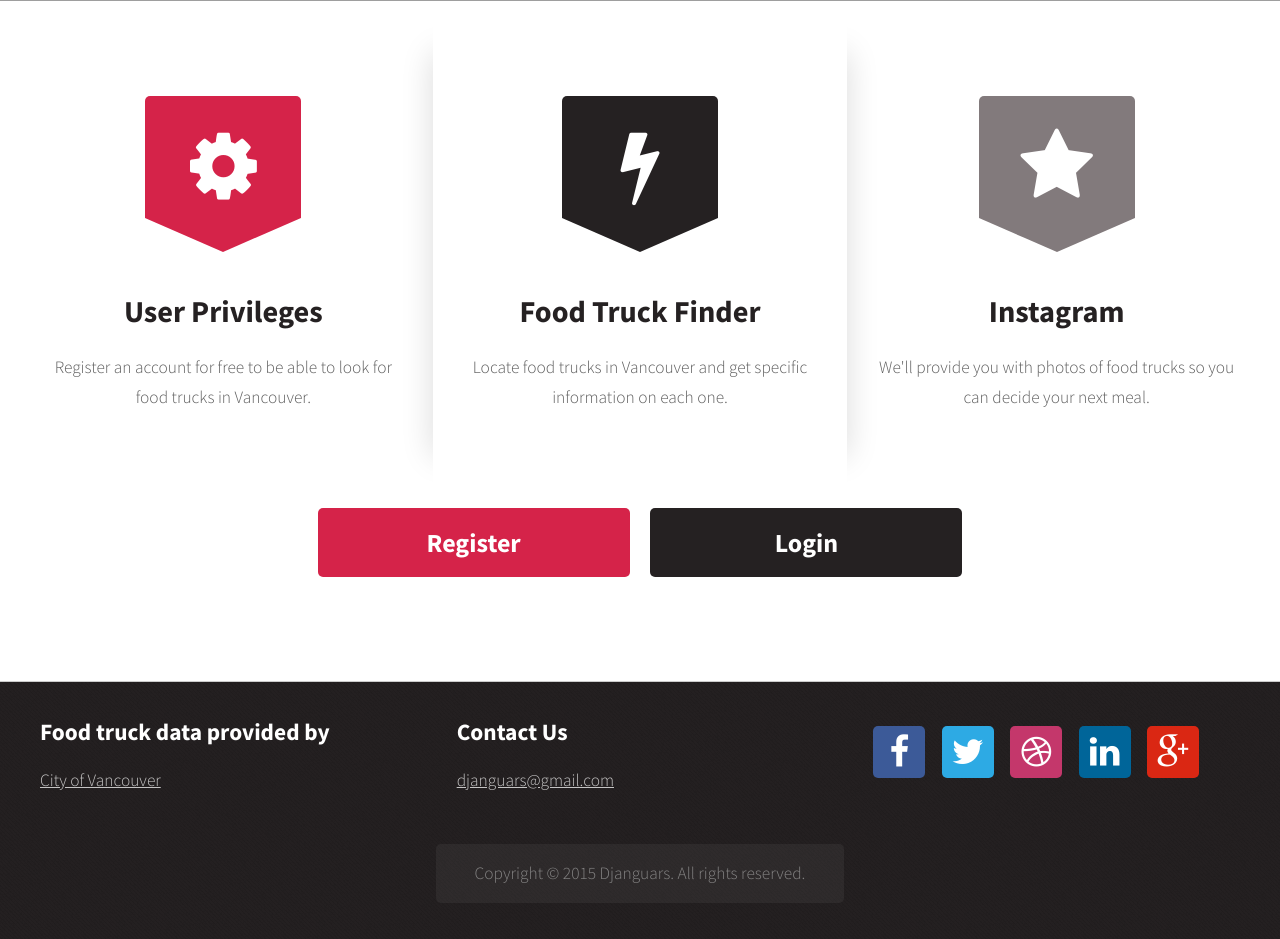
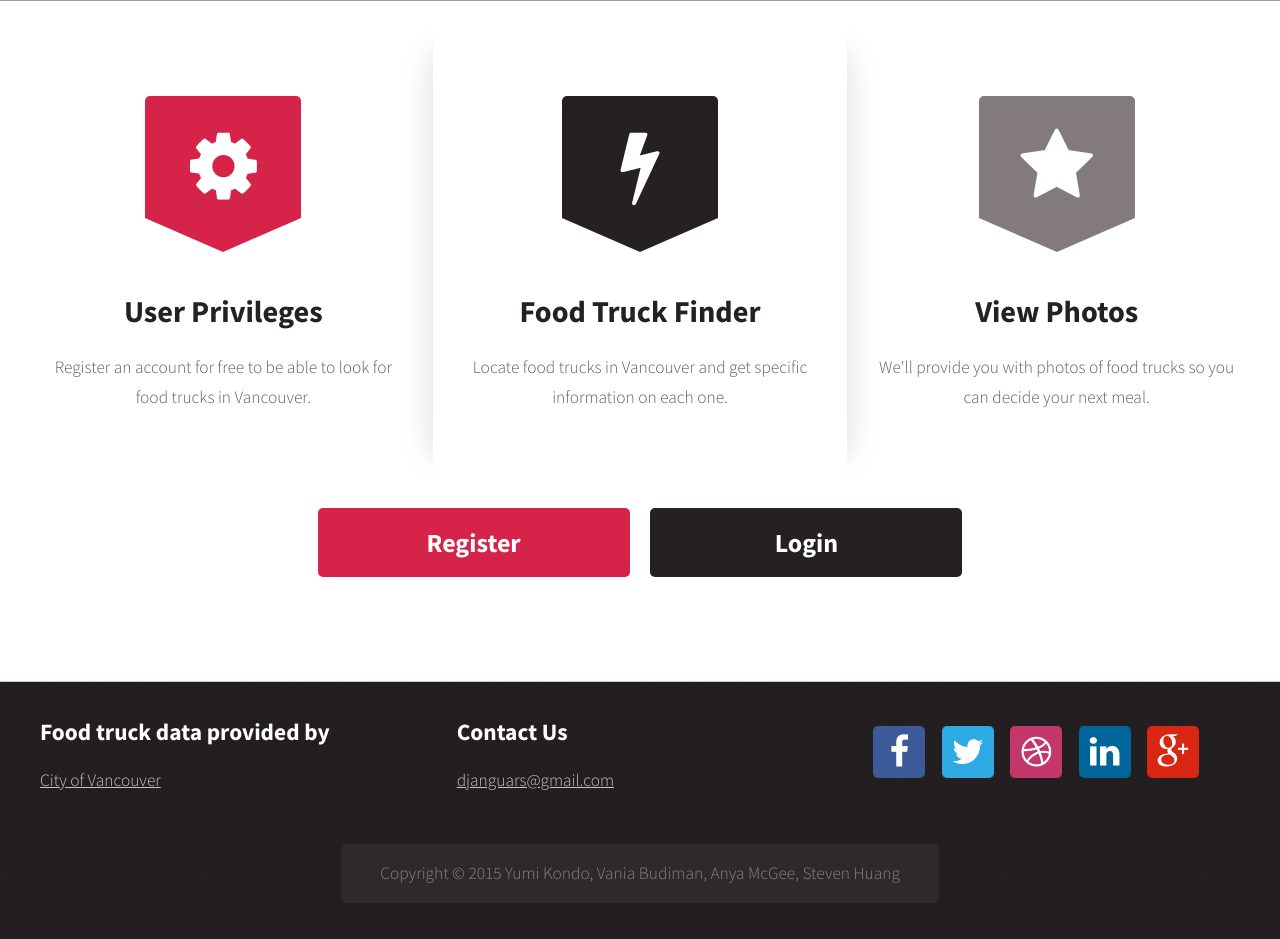
Before and after one commit to stevenh0/Steven-Huang, a Django app: page / in a window 1280 px wide. Shown: the part 780-1719 px from the top of the page. Run offline with Django 3.2, Linux system fonts and the light colour scheme; parts of the project's set-up code (start-up, migrations or seed data) failed here and were passed over; grey boxes are pictures that could not be loaded.

Commit message:
Add group member names to copyright on footer

```diff
--- a/mysite/mealsOnWheels/templates/mealsOnWheels/index.html
+++ b/mysite/mealsOnWheels/templates/mealsOnWheels/index.html
@@ -84,7 +84,7 @@
 										<section class="last">
 											<i class="icon featured alt2 fa-star"></i>
 											<header>
-												<h2>Instagram</h2>
+												<h2>View Photos</h2>
 											</header>
 											<p>We'll provide you with photos of food trucks so you can decide your next meal.</p>
 										</section>
@@ -143,7 +143,7 @@
 								<!-- Copyright -->
 									<div id="copyright">
 										<ul class="links">
-											<li>Copyright &copy; 2015 Djanguars. All rights reserved.</li>
+											<li>Copyright &copy; 2015 Yumi Kondo, Vania Budiman, Anya McGee, Steven Huang</li>
 										</ul>
 									</div>
 
--- a/mysite/mealsOnWheels/templates/mealsOnWheels/login.html
+++ b/mysite/mealsOnWheels/templates/mealsOnWheels/login.html
@@ -112,7 +112,7 @@
 								<!-- Copyright -->
 									<div id="copyright">
 										<ul class="links">
-											<li>Copyright &copy; 2015 Djanguars. All rights reserved.</li>
+											<li>Copyright &copy; 2015 Yumi Kondo, Vania Budiman, Anya McGee, Steven Huang</li>
 										</ul>
 									</div>
 
--- a/mysite/mealsOnWheels/templates/mealsOnWheels/map.html
+++ b/mysite/mealsOnWheels/templates/mealsOnWheels/map.html
@@ -160,7 +160,7 @@
 								<!-- Copyright -->
 									<div id="copyright">
 										<ul class="links">
-											<li>Copyright &copy; 2015 Djanguars. All rights reserved.</li>
+											<li>Copyright &copy; 2015 Yumi Kondo, Vania Budiman, Anya McGee, Steven Huang</li>
 										</ul>
 									</div>
 
--- a/mysite/mealsOnWheels/templates/mealsOnWheels/register.html
+++ b/mysite/mealsOnWheels/templates/mealsOnWheels/register.html
@@ -125,7 +125,7 @@
 								<!-- Copyright -->
 									<div id="copyright">
 										<ul class="links">
-											<li>Copyright &copy; 2015 Djanguars. All rights reserved.</li>
+											<li>Copyright &copy; 2015 Yumi Kondo, Vania Budiman, Anya McGee, Steven Huang</li>
 										</ul>
 									</div>
 
--- a/mysite/mealsOnWheels/templates/mealsOnWheels/registration_confirm.html
+++ b/mysite/mealsOnWheels/templates/mealsOnWheels/registration_confirm.html
@@ -96,7 +96,7 @@
 								<!-- Copyright -->
 									<div id="copyright">
 										<ul class="links">
-											<li>Copyright &copy; 2015 Djanguars. All rights reserved.</li>
+											<li>Copyright &copy; 2015 Yumi Kondo, Vania Budiman, Anya McGee, Steven Huang</li>
 										</ul>
 									</div>
 
--- a/mysite/mealsOnWheels/templates/mealsOnWheels/registration_step1.html
+++ b/mysite/mealsOnWheels/templates/mealsOnWheels/registration_step1.html
@@ -96,7 +96,7 @@
 								<!-- Copyright -->
 									<div id="copyright">
 										<ul class="links">
-											<li>Copyright &copy; 2015 Djanguars. All rights reserved.</li>
+											<li>Copyright &copy; 2015 Yumi Kondo, Vania Budiman, Anya McGee, Steven Huang</li>
 										</ul>
 									</div>
 
```
